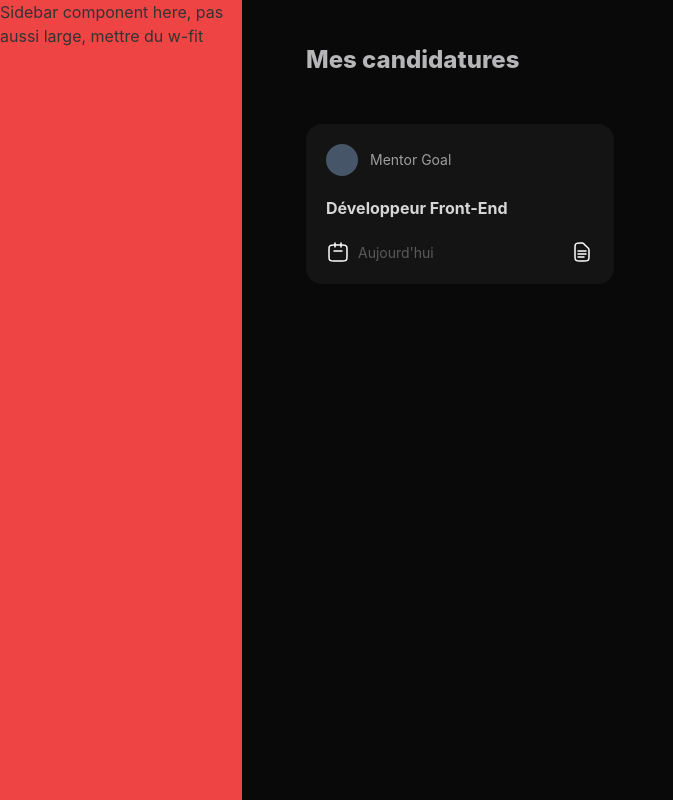
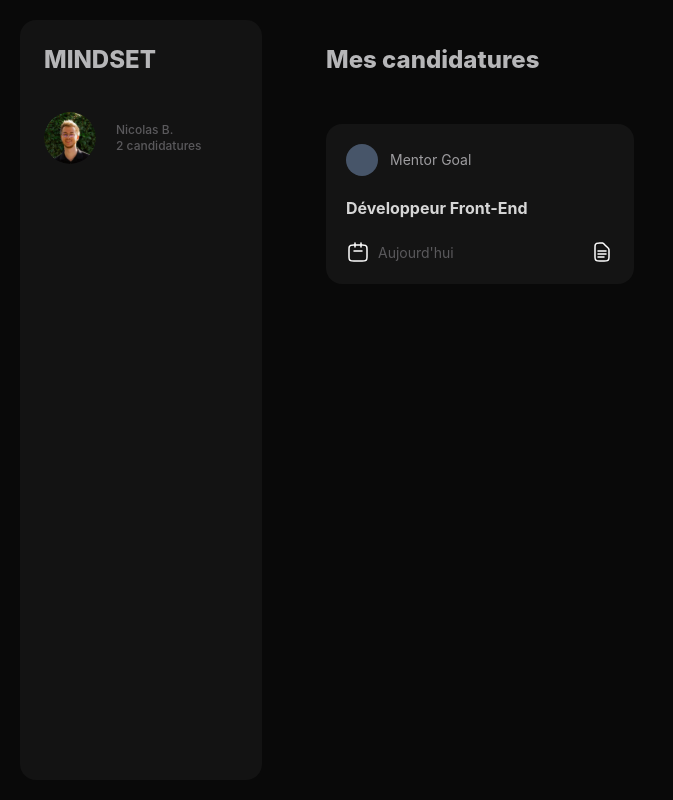
Before and after one commit to brdnicolas/mindset, a Next.js app: page / in a window 1280 px wide. Shown: the whole page, without its empty margins (0-673 px from the left). Built offline with nearby package versions, Linux system fonts and the light colour scheme.

Commit message:
[START] Navbar Component

```diff
--- a/src/app/layout.tsx
+++ b/src/app/layout.tsx
@@ -1,5 +1,6 @@
 import type { Metadata } from 'next'
 import './globals.css'
+import Navbar from '@/components/organisms/Navbar/Navbar'
 
 export const metadata: Metadata = {
   title: 'Create Next App',
@@ -11,9 +12,7 @@ export default function RootLayout({ children }: { children: React.ReactNode })
     <html lang="en">
       <body>
         <div className="flex w-full h-full bg-[#090909]">
-          <div className="w-[242px] h-full bg-red-500">
-            <h1>Sidebar component here, pas aussi large, mettre du w-fit</h1>
-          </div>
+          <Navbar studentName="Nicolas B." applicationNumber={2} />
           {children}
         </div>
       </body>
--- /dev/null
+++ b/src/components/organisms/Navbar/Navbar.tsx
@@ -0,0 +1,28 @@
+import Avatar from '@/components/atoms/Avatar'
+import student from '@/assets/student.svg'
+
+type AvatarProps = {
+  studentName: string
+  applicationNumber: number
+}
+
+export default function Navbar({ studentName, applicationNumber }: AvatarProps) {
+  return (
+    <div className="pt-5 pl-5 pb-5">
+      <div className="w-[242px] h-full bg-[#131313] rounded-2xl p-6 flex flex-row justify-between items-start">
+        <div>
+          <h1 className="text-[#B6B6B8] text-2xl font-extrabold uppercase mb-9">Mindset</h1>
+          <div className="flex items-center">
+            <Avatar width={52} height={52} src={student} alt="student" />
+            <div className="ml-5">
+              <p className="text-[#5A595C] text-xs font-medium">{studentName}</p>
+              <p className="text-[#5A595C] text-xs font-medium">
+                {applicationNumber} {applicationNumber >= 0 && applicationNumber <= 1 ? 'candidature' : 'candidatures'}
+              </p>
+            </div>
+          </div>
+        </div>
+      </div>
+    </div>
+  )
+}
```
Also changed, not shown: src/assets/placeholder.svg (deleted), src/assets/student.svg (added).
